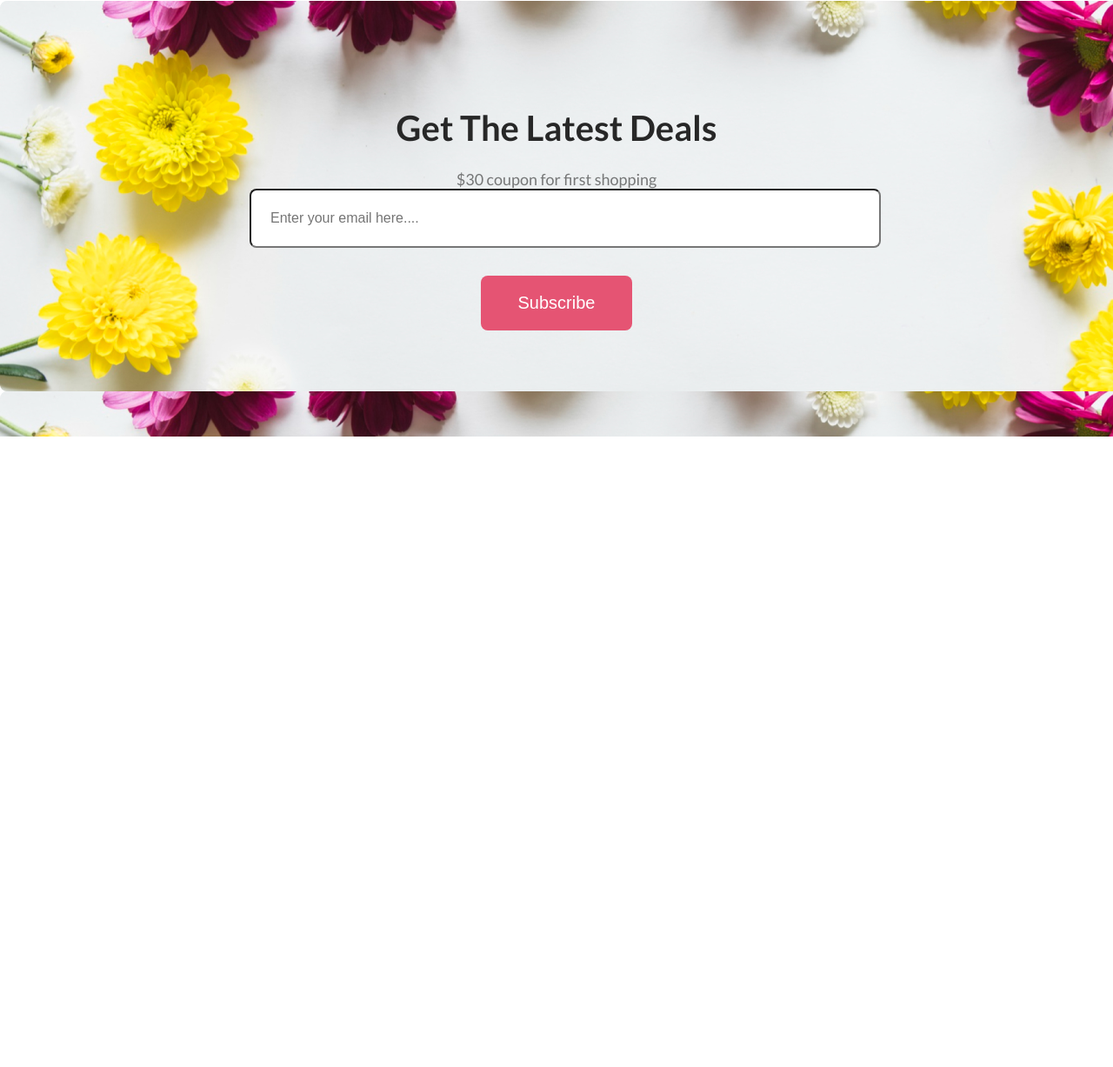
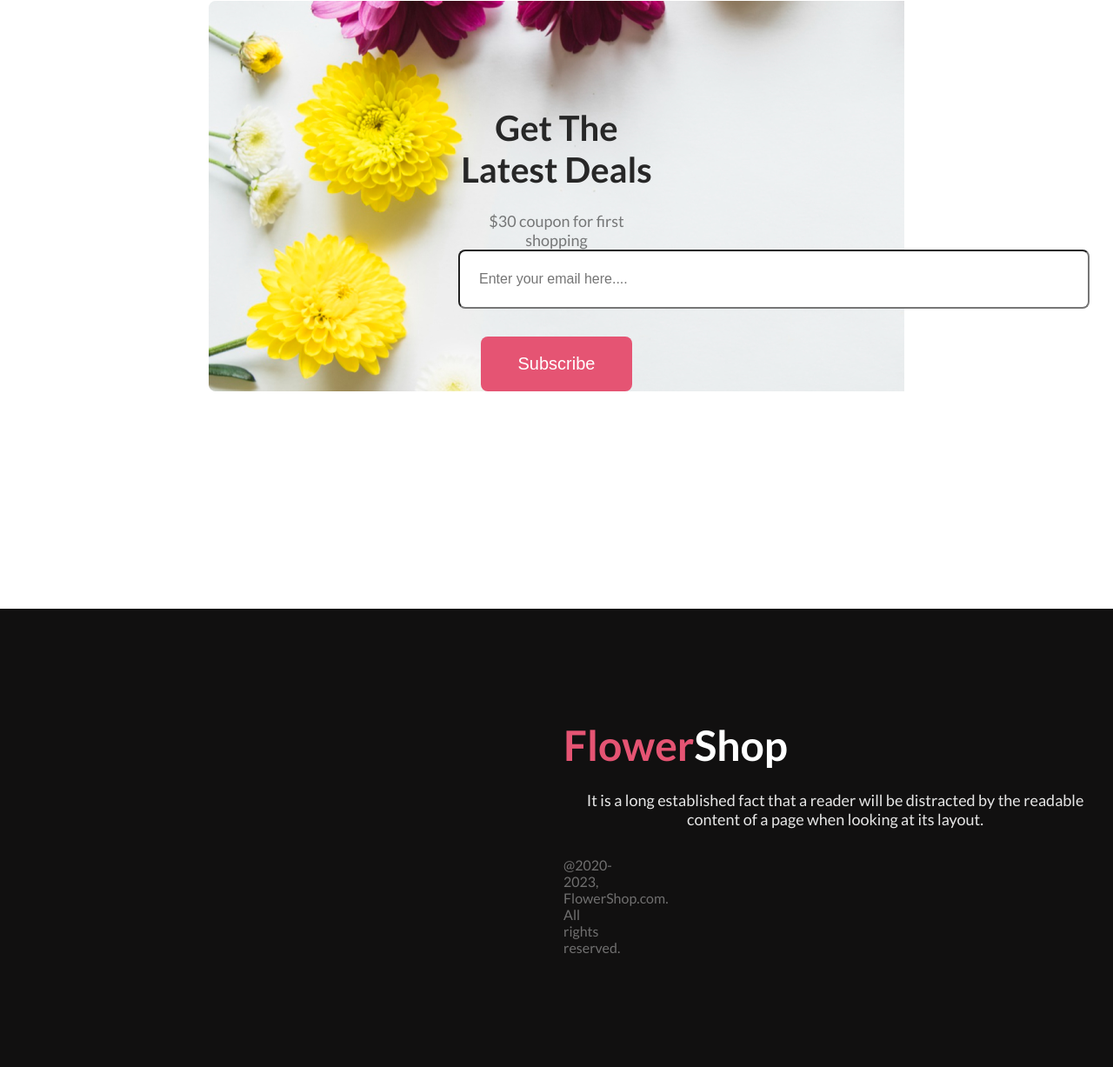
Before and after one commit to abir-arefin/flower-shop, a plain HTML site: page index.html in a window 1280 px wide. Shown: the part 4216-5443 px from the top of the page at 87% size. Before the commit the page ends 4718 px from the top, so only its background shows below. Drawn offline with Linux system fonts and the light colour scheme.

Commit message:
completed web-page

```diff
--- a/index.html
+++ b/index.html
@@ -112,8 +112,15 @@
                 <input class="promo-mail" type="text" name="" id="" placeholder="Enter your email here....">
                 <input class="primary-btn" type="button" value="Subscribe">
             </div>
+        </section>
 
-        </section>
+        <footer>
+            <div class="footer">
+                <h3 class="foot-title">Flower<span>Shop</span></h3>
+                <p class="foot-des">It is a long established fact that a reader will be distracted by the readable content of a page when looking at its layout.</p>
+                <p class="rights">@2020-2023, FlowerShop.com. All rights reserved. </p>
+            </div>
+        </footer>
     </main>
 
 </body>
--- a/styles/flower.css
+++ b/styles/flower.css
@@ -207,9 +207,10 @@
 
 .promo-detail {
     text-align: center;
-    margin-top: 128px;
+    margin: 128px 240px 128px 240px;
     background-image: url(../images/Rectangle\ 9.png);
     padding: 122px 287px;
+    background-repeat: no-repeat;
 }
 
 .promo-mail {
@@ -219,8 +220,46 @@
     height: 64px;
     /* flex-shrink: 0; */
     /* padding-top:22x ; */
-    padding-left: 22px ;
+    padding-left: 22px;
     color: rgba(39, 39, 39, 0.60);
     font-size: 16px;
     font-weight: 400;
 }
+
+.footer {
+    background: #111010;
+    text-align: center;
+    padding: 128px 648px;
+}
+
+.foot-title {
+    color: #E55473;
+    font-size: 48px;
+    font-weight: 800;
+
+}
+
+footer div h3 span {
+    color: white;
+}
+
+.foot-des {
+    color: rgba(255, 255, 255, 0.90);
+    font-size: 18px;
+    font-weight: 400;
+    width: 625px;
+    margin-left: auto;
+    margin-right: auto;
+    text-align: center;
+    padding-top: 24px;
+    padding-bottom: 32px;
+
+}
+
+.rights {
+    color: rgba(255, 255, 255, 0.40);
+    font-size: 16px;
+    font-style: normal;
+    font-weight: 400;
+
+}
```
